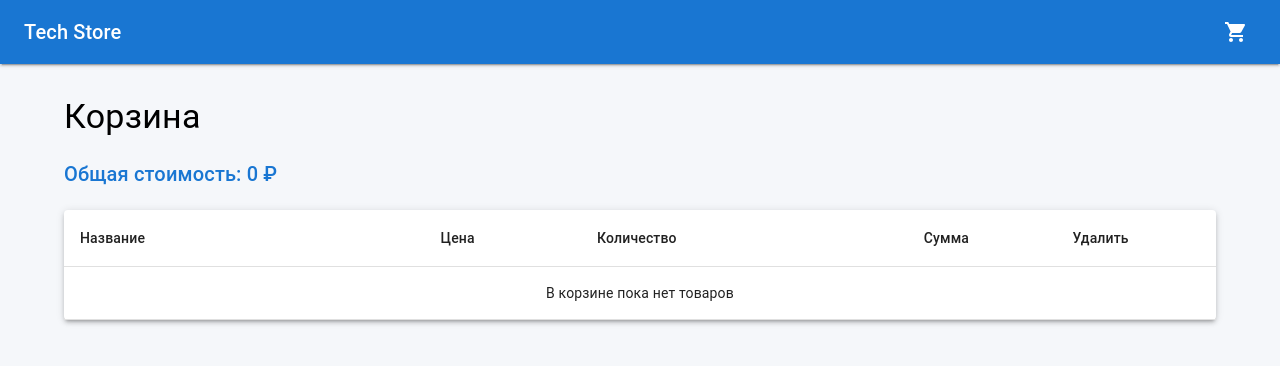
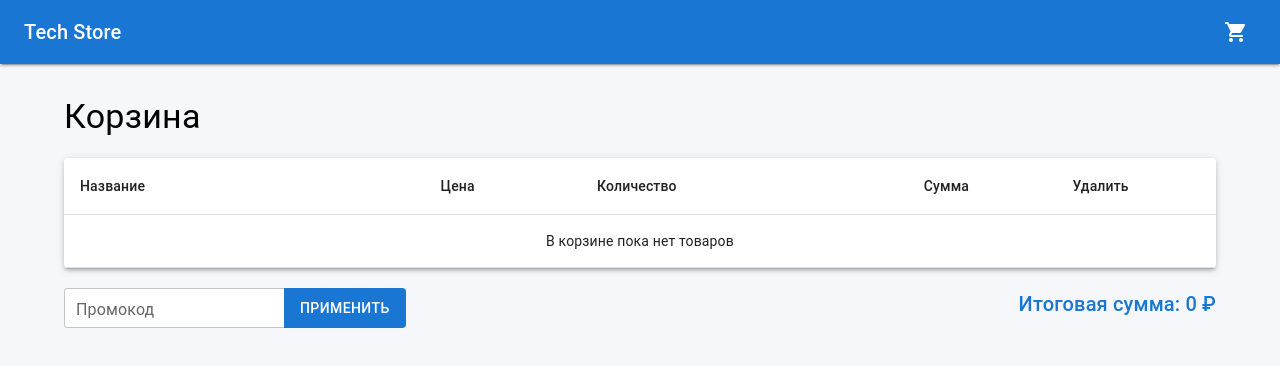
Before and after one commit to Safe-Mode-Ex/ai-project, a React (Vite) app: page /cart in a window 1280 px wide. Shown: the top 366 px of the page. Built offline with nearby package versions, Linux system fonts and the light colour scheme.

Commit message:
Добавит систему промокодов

```diff
--- a/src/App.jsx
+++ b/src/App.jsx
@@ -11,7 +11,10 @@ import './App.css'
 const MAX_PRODUCT_QUANTITY = 2
 
 function App() {
-  const [cartItems, setCartItems] = useState([])
+  const [cart, setCart] = useState({
+    items: [],
+    isPromoApplied: false,
+  })
   const [isLimitNotificationOpen, setIsLimitNotificationOpen] = useState(false)
   const [limitNotificationMessage, setLimitNotificationMessage] = useState('')
 
@@ -25,52 +28,76 @@ function App() {
   }
 
   const handleAddToCart = (product) => {
-    const existingItem = cartItems.find((item) => item.id === product.id)
+    const existingItem = cart.items.find((item) => item.id === product.id)
 
     if (existingItem && existingItem.quantity >= MAX_PRODUCT_QUANTITY) {
       showLimitNotification(product.name)
       return
     }
 
-    setCartItems((prevItems) => {
-      const productInCart = prevItems.find((item) => item.id === product.id)
+    setCart((prevCart) => {
+      const productInCart = prevCart.items.find((item) => item.id === product.id)
 
       if (productInCart) {
-        return prevItems.map((item) => (item.id === product.id ? { ...item, quantity: item.quantity + 1 } : item))
+        return {
+          ...prevCart,
+          items: prevCart.items.map((item) => (item.id === product.id ? { ...item, quantity: item.quantity + 1 } : item)),
+        }
       }
 
-      return [...prevItems, { ...product, quantity: 1 }]
+      return {
+        ...prevCart,
+        items: [...prevCart.items, { ...product, quantity: 1 }],
+      }
     })
   }
 
   const handleRemoveFromCart = (productId) => {
-    setCartItems((prevItems) => prevItems.filter((item) => item.id !== productId))
+    setCart((prevCart) => ({
+      ...prevCart,
+      items: prevCart.items.filter((item) => item.id !== productId),
+    }))
   }
 
   const handleDecreaseQuantity = (productId) => {
-    setCartItems((prevItems) =>
-      prevItems
+    setCart((prevCart) => ({
+      ...prevCart,
+      items: prevCart.items
         .map((item) => (item.id === productId ? { ...item, quantity: item.quantity - 1 } : item))
         .filter((item) => item.quantity > 0),
-    )
+    }))
   }
 
   const handleIncreaseQuantity = (productId) => {
-    const itemInCart = cartItems.find((item) => item.id === productId)
+    const itemInCart = cart.items.find((item) => item.id === productId)
 
     if (itemInCart && itemInCart.quantity >= MAX_PRODUCT_QUANTITY) {
       showLimitNotification(itemInCart.name)
       return
     }
 
-    setCartItems((prevItems) =>
-      prevItems.map((item) => (item.id === productId ? { ...item, quantity: item.quantity + 1 } : item)),
-    )
+    setCart((prevCart) => ({
+      ...prevCart,
+      items: prevCart.items.map((item) => (item.id === productId ? { ...item, quantity: item.quantity + 1 } : item)),
+    }))
+  }
+
+  const handleApplyPromoCode = (promoCode) => {
+    if (cart.isPromoApplied || promoCode !== 'Кекс') {
+      return false
+    }
+
+    setCart((prevCart) => ({
+      ...prevCart,
+      isPromoApplied: true,
+    }))
+
+    return true
   }
 
   const cartCount = useMemo(
-    () => cartItems.reduce((totalQuantity, item) => totalQuantity + item.quantity, 0),
-    [cartItems],
+    () => cart.items.reduce((totalQuantity, item) => totalQuantity + item.quantity, 0),
+    [cart.items],
   )
 
   return (
@@ -99,10 +126,12 @@ function App() {
           path="/cart"
           element={
             <Cart
-              items={cartItems}
+              items={cart.items}
+              isPromoApplied={cart.isPromoApplied}
               onRemoveItem={handleRemoveFromCart}
               onDecreaseQuantity={handleDecreaseQuantity}
               onIncreaseQuantity={handleIncreaseQuantity}
+              onApplyPromoCode={handleApplyPromoCode}
             />
           }
         />
--- a/src/components/Cart/Cart.css
+++ b/src/components/Cart/Cart.css
@@ -13,3 +13,99 @@
 .cart-page__total {
   margin: 0;
 }
+
+.cart-page__totals {
+  display: flex;
+  flex-direction: column;
+  gap: 6px;
+  align-items: flex-end;
+}
+
+.cart-page__promo {
+  display: flex;
+  align-items: center;
+  gap: 0;
+  flex-wrap: wrap;
+}
+
+.cart-page__promo-input-wrap {
+  position: relative;
+}
+
+.cart-page__promo-input {
+  width: 220px;
+}
+
+.cart-page .cart-page__promo .cart-page__promo-input-control {
+  height: 40px;
+  background-color: #fff;
+  border: 1px solid rgba(0, 0, 0, 0.23);
+  border-right: 0;
+  box-sizing: border-box;
+  border-top-right-radius: 0;
+  border-bottom-left-radius: 4px;
+  border-bottom-right-radius: 0;
+}
+
+.cart-page .cart-page__promo .cart-page__promo-input-control:hover {
+  border-color: rgba(0, 0, 0, 0.87);
+}
+
+.cart-page .cart-page__promo .cart-page__promo-input-control.Mui-focused {
+  border-color: #1976d2;
+}
+
+.cart-page .cart-page__promo .cart-page__promo-input-control.Mui-error {
+  border-color: #d32f2f;
+}
+
+.cart-page__promo-input input {
+  padding-right: 34px;
+}
+
+.cart-page .cart-page__promo .cart-page__promo-input .MuiInputLabel-root {
+  transform: translate(12px, 10px) scale(1);
+}
+
+.cart-page .cart-page__promo .cart-page__promo-input .MuiInputLabel-root.MuiInputLabel-shrink {
+  transform: translate(12px, 5px) scale(0.75);
+}
+
+.cart-page .cart-page__promo .cart-page__promo-button {
+  height: 40px;
+  min-height: 40px;
+  border-top-left-radius: 0;
+  border-bottom-left-radius: 0;
+  box-shadow: none;
+}
+
+.cart-page .cart-page__promo .cart-page__promo-button:hover,
+.cart-page .cart-page__promo .cart-page__promo-button:active,
+.cart-page .cart-page__promo .cart-page__promo-button:focus {
+  box-shadow: none;
+}
+
+.cart-page__promo-icon {
+  position: absolute;
+  top: 50%;
+  right: 10px;
+  transform: translateY(-50%);
+  pointer-events: none;
+  font-size: 1.2rem;
+}
+
+.cart-page__promo-icon_success {
+  color: #2e7d32;
+}
+
+.cart-page__promo-icon_error {
+  color: #d32f2f;
+}
+
+.cart-page__summary {
+  display: flex;
+  justify-content: space-between;
+  align-items: flex-start;
+  gap: 20px;
+  flex-wrap: wrap;
+}
--- a/src/components/Cart/Cart.jsx
+++ b/src/components/Cart/Cart.jsx
@@ -1,19 +1,57 @@
-import { Container, Paper, Table, TableBody, TableCell, TableHead, TableRow, Typography } from '@mui/material'
+import { useState } from 'react'
+import CheckCircleIcon from '@mui/icons-material/CheckCircle'
+import CancelIcon from '@mui/icons-material/Cancel'
+import {
+  Button,
+  Container,
+  Paper,
+  Table,
+  TableBody,
+  TableCell,
+  TableHead,
+  TableRow,
+  TextField,
+  Typography,
+} from '@mui/material'
 import { getUnitPrice } from '../../utils/price'
 import CartItem from '../CartItem/CartItem'
 import './Cart.css'
 
-function Cart({ items, onRemoveItem, onDecreaseQuantity, onIncreaseQuantity }) {
+const PROMO_DISCOUNT_PERCENT = 15
+
+function Cart({ items, isPromoApplied, onRemoveItem, onDecreaseQuantity, onIncreaseQuantity, onApplyPromoCode }) {
+  const [promoCode, setPromoCode] = useState('')
+  const [promoStatus, setPromoStatus] = useState('idle')
   const totalPrice = items.reduce((total, item) => total + getUnitPrice(item) * item.quantity, 0)
+  const discountAmount = isPromoApplied ? totalPrice * (PROMO_DISCOUNT_PERCENT / 100) : 0
+  const totalWithDiscount = totalPrice - discountAmount
+
+  const handlePromoSubmit = () => {
+    if (isPromoApplied) {
+      return
+    }
+
+    const isApplied = onApplyPromoCode(promoCode.trim())
+
+    if (isApplied) {
+      setPromoStatus('success')
+      return
+    }
+
+    setPromoStatus('error')
+  }
+
+  const currentPromoStatus = isPromoApplied ? 'success' : promoStatus
+  const handlePromoFormSubmit = (event) => {
+    event.preventDefault()
+    handlePromoSubmit()
+  }
 
   return (
     <main className="cart-page">
       <Container maxWidth="lg" className="cart-page__container">
         <Typography variant="h4" component="h1">
           Корзина
-        </Typography>
-        <Typography variant="h6" color="primary" className="cart-page__total">
-          Общая стоимость: {totalPrice.toLocaleString('ru-RU')} ₽
         </Typography>
 
         <Paper elevation={3}>
@@ -48,6 +86,50 @@ function Cart({ items, onRemoveItem, onDecreaseQuantity, onIncreaseQuantity }) {
             </TableBody>
           </Table>
         </Paper>
+        <div className="cart-page__summary">
+          <form className="cart-page__promo" onSubmit={handlePromoFormSubmit}>
+            <div className="cart-page__promo-input-wrap">
+              <TextField
+                size="small"
+                variant="filled"
+                label="Промокод"
+                value={promoCode}
+                className="cart-page__promo-input"
+                onChange={(event) => {
+                  setPromoCode(event.target.value)
+                  if (!isPromoApplied) {
+                    setPromoStatus('idle')
+                  }
+                }}
+                error={currentPromoStatus === 'error'}
+                slotProps={{
+                  htmlInput: {
+                    readOnly: isPromoApplied,
+                  },
+                  input: {
+                    className: 'cart-page__promo-input-control',
+                    disableUnderline: true,
+                  },
+                }}
+              />
+              {currentPromoStatus === 'success' && <CheckCircleIcon className="cart-page__promo-icon cart-page__promo-icon_success" />}
+              {currentPromoStatus === 'error' && <CancelIcon className="cart-page__promo-icon cart-page__promo-icon_error" />}
+            </div>
+            <Button className="cart-page__promo-button" variant="contained" type="submit" disabled={isPromoApplied}>
+              Применить
+            </Button>
+          </form>
+          <div className="cart-page__totals">
+            <Typography variant="h6" color="primary" className="cart-page__total">
+              {isPromoApplied ? 'Сумма без скидки' : 'Итоговая сумма'}: {totalPrice.toLocaleString('ru-RU')} ₽
+            </Typography>
+            {isPromoApplied && (
+              <Typography variant="h6" color="primary" className="cart-page__total">
+                Сумма со скидкой: {totalWithDiscount.toLocaleString('ru-RU')} ₽
+              </Typography>
+            )}
+          </div>
+        </div>
       </Container>
     </main>
   )
```
